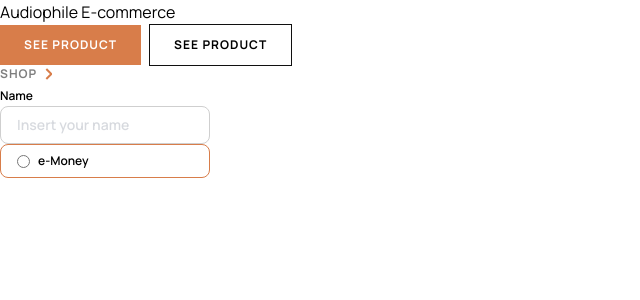
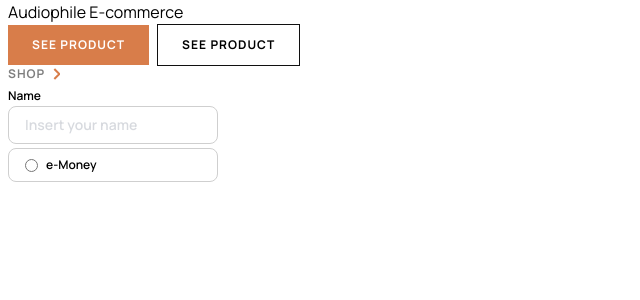
Before and after one commit to vitolob/audiophile-ecommerce, a Next.js app: page / in a window 1280 px wide. Shown: the top 300 px of the page, without its empty margins (0-640 px from the left). Built offline with nearby package versions, Linux system fonts and the light colour scheme.

Commit message:
feat(ui): add a small left margin for our temporary demo page

```diff
--- a/src/app/page.tsx
+++ b/src/app/page.tsx
@@ -5,7 +5,7 @@ import RadioButton from "@/components/atoms/RadioButton";
 
 export default function Home() {
   return (
-    <main>
+    <main className="ml-2">
       Audiophile E-commerce
       <div>
         <Button variant="primary">See Product</Button>
@@ -19,8 +19,8 @@ export default function Home() {
       <div>
         <TextInput fieldLabel="Name" placeholder="Insert your name" />
       </div>
-      <div>
-        <RadioButton fieldLabel="e-Money" activeState={true} />
+      <div className="mt-1">
+        <RadioButton fieldLabel="e-Money" />
       </div>
     </main>
   );
```
